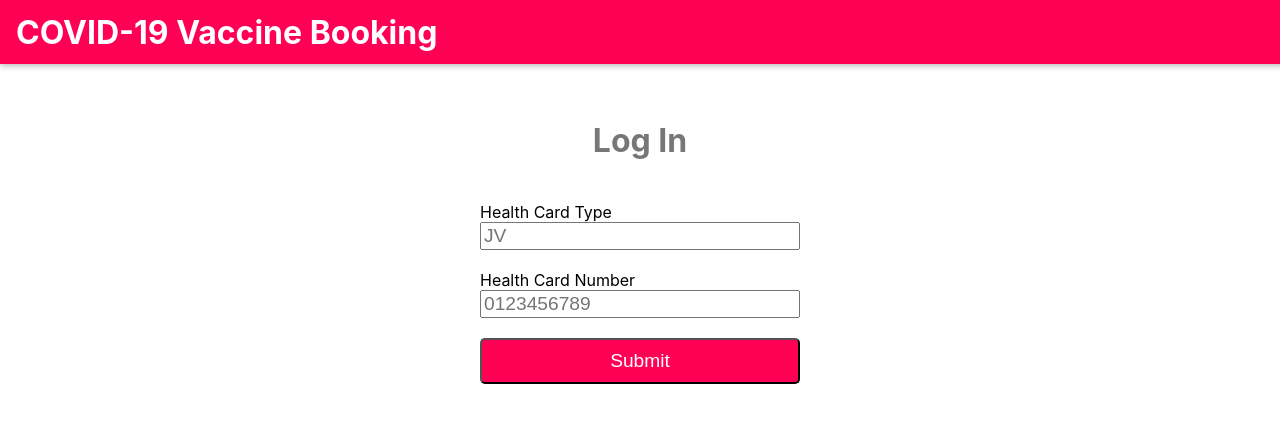
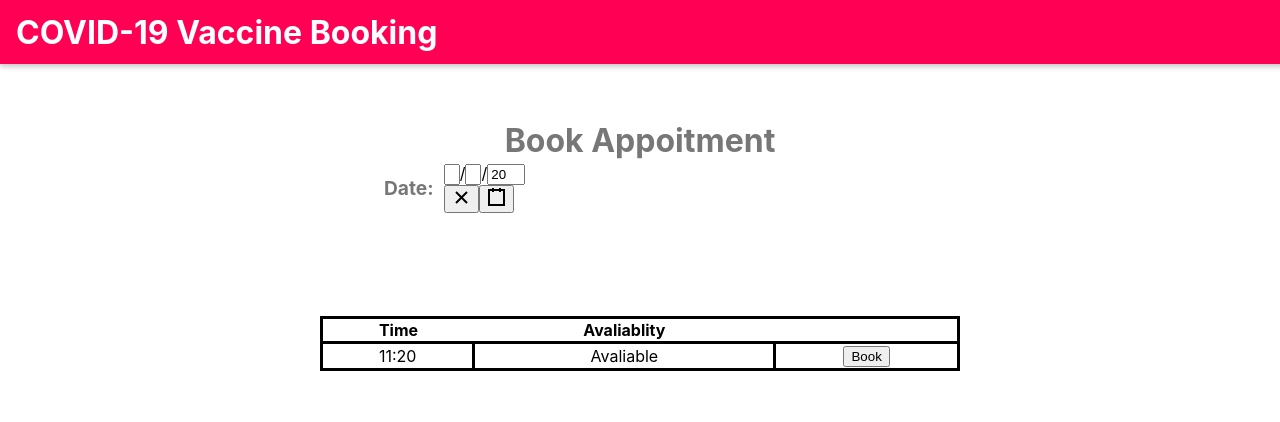
Before and after one commit to willu98/EECS3641-A4, a React (Create React App) app: page /timebooking in a window 1280 px wide. Before the commit this address led to /. Shown: the top 422 px of the page. Built offline with nearby package versions, Linux system fonts and the light colour scheme.

Commit message:
time booking page complete, redirects to required info page

```diff
--- a/package.json
+++ b/package.json
@@ -8,6 +8,7 @@
     "@testing-library/user-event": "^12.8.3",
     "formik": "^2.2.9",
     "react": "^17.0.2",
+    "react-date-picker": "^8.2.0",
     "react-dom": "^17.0.2",
     "react-router-dom": "^5.2.0",
     "react-scripts": "^4.0.3",
--- a/src/App.js
+++ b/src/App.js
@@ -9,7 +9,9 @@ import {
 import Login from './pages/Login';
 import Location from './pages/Location';
 import Appointments from './pages/Appointments';
+import TimeBooking from './pages/TimeBooking';
 import MainHeader from './global/MainHeader';
+import RequiredInfo from './pages/RequiredInfo';
 
 
 const App = () => {
@@ -24,6 +26,12 @@ const App = () => {
       <Route path="/locations/:UID" exact>
         <Location/>
       </Route>
+      <Route path="/timebooking" exact>
+        <TimeBooking/>
+      </Route>
+      <Route path="/requiredinfo" exact>
+        <RequiredInfo/>
+      </Route>
       <Redirect to="/" />
     </Switch>
   );
--- /dev/null
+++ b/src/pages/RequiredInfo.css
@@ -0,0 +1,36 @@
+.login-h1{
+    text-align: center;
+    color: #777;
+}
+
+.login-form {
+    display:flex;
+    flex-direction: column;
+    width:25%;
+    margin: 100px auto;
+}
+
+.login-label{
+    margin-top: 20px;
+}
+
+.login-button{
+    margin-top: 20px;
+}
+
+.login-input {
+    font-size: 1.2em;
+}
+
+.login-error{
+    color:red;
+    font-size: .6em;
+}
+
+.login-button{
+    background:#ff0055;
+    padding:10px;
+    color:white;
+    border-radius:5px;
+    font-size: 1.2em;
+}
--- /dev/null
+++ b/src/pages/RequiredInfo.js
@@ -0,0 +1,45 @@
+import React from 'react';
+import { useHistory } from 'react-router-dom';
+import { Formik, Form } from 'formik';
+import * as Yup from 'yup';
+import CustomInput from '../global/CustomInput';
+import './RequiredInfo.css';
+
+const RequiredInfo = () => {
+
+  const history = useHistory();
+
+  const formik =
+    <Formik
+      initialValues={{
+        versionCode: '',
+        ohipNum:'',
+      }}
+      validationSchema={Yup.object({
+        versionCode: Yup.string()
+          .matches(/[A-Z][A-Z]/, 'Must be only 2 characters long and only letters')
+          .required('required'),
+        ohipNum: Yup.string()
+          .matches(/^[0-9]{10}$/, 'Must be 10 digits')
+          .required('required'),
+      })}
+      onSubmit={(values, {setSubmitting, resetForm}) =>{
+        history.push(`/appointments/${values.ohipNum}`);
+      }}
+    >
+      {props => (
+        <Form className="login-form">
+          <h1 className="login-h1">Log In</h1>
+          <CustomInput label="Health Card Type" name="versionCode" type="text" placeholder="JV" length = "2"/>
+          <CustomInput label="Health Card Number" name="ohipNum" type="text" placeholder="0123456789" length = "10"/>
+          <button className="login-button">
+            {props.isSubmitting ? 'Loading...' : 'Submit'}
+          </button>
+        </Form>
+      )}
+    </Formik>;
+
+    return(formik);
+};
+
+export default RequiredInfo;
--- /dev/null
+++ b/src/pages/TimeBooking.css
@@ -0,0 +1,46 @@
+.appointments-h1{
+    text-align: center;
+    color: #777;
+    margin-bottom: 0px;
+}
+
+.appointments-main{
+    display:flex;
+    flex-direction: column;
+    width:40%;
+    margin: 100px auto;
+}
+
+.appointments-button{
+    margin-top: 5px;
+    background:#ff0055;
+    padding:10px;
+    color:white;
+    border-radius:5px;
+    font-size: 1.2em;
+}
+.date-div{
+    display: flex;
+    flex-direction: row;
+    align-items: center;
+}
+.date-calendar{
+    width:100%;
+}
+.date-h2{
+    font-size: 1.2em;
+    margin-right: 10px;
+    color: #777;
+}
+table{
+    margin: auto;
+    border: solid;
+    width:50%;
+    border-collapse: collapse;
+}
+td{
+    border:solid;
+    text-align: center;
+    border-bottom: solid;
+
+}
--- /dev/null
+++ b/src/pages/TimeBooking.js
@@ -0,0 +1,69 @@
+import React, { useState } from 'react';
+import { useParams, useHistory } from 'react-router-dom';
+import DatePicker from 'react-date-picker';
+import './TimeBooking.css';
+
+
+const TimeBooking = () => {
+    const UID = useParams().UID;
+    const [currentDate, onChangeDate] = useState(new Date());
+    const appointmentDaysAndTimesDictionary =
+    [{ "day": 2, "time": "10:00", "avaliability": "Unavaliable" },
+    { "day": 3, "time": "11:20", "avaliability": "Avaliable" },
+    { "day": 5, "time": "14:10", "avaliability": "Unavaliable" },
+    { "day": 7, "time": "15:40", "avaliability": "Avaliable" },
+    { "day": 11, "time": "17:30", "avaliability": "Unavaliable" }]
+    const history = useHistory();
+
+
+    return (
+        <React.Fragment>
+            <div className="appointments-main">
+                <h1 className="appointments-h1">Book Appoitment</h1>
+                <div className="date-div">
+                    <h2 className="date-h2">Date: </h2>
+                    <DatePicker
+                        minDate={new Date()}
+                        onChange={onChangeDate}
+                        value={currentDate}
+                        className="date-calendar" />
+                </div>
+            </div>
+            <table>
+                <tr>
+                    <th>
+                        Time
+                    </th>
+                    <th>
+                        Avaliablity
+                    </th>
+                </tr>
+                {appointmentDaysAndTimesDictionary.map(item => {
+
+                    if (currentDate != null && currentDate.getDate() % item.day === 0 ) {
+                        return (
+                            <tr>
+                                <td className="table-border">
+                                    {item.time}
+                                </td>
+                                <td>
+                                    {item.avaliability}
+                                </td>
+                                <td>
+                                    {item.avaliability=="Avaliable"?
+                                    <button className="book-on" onClick={() => history.push(`/requiredinfo`)} >Book</button>:
+                                    <button disabled>Book</button>
+                                    }
+
+                                    {/* <button type="submit" className="appointments-button" onClick={() => history.push(`/locations/${UID}`)} >Book New Appointment</button> */}
+
+                                </td>
+                            </tr>
+                        );
+                    }
+                })}
+            </table>
+        </React.Fragment>
+    );
+};
+export default TimeBooking;
```
Also changed, not shown: 1 other file (tests, documents, lock files or other folders).
